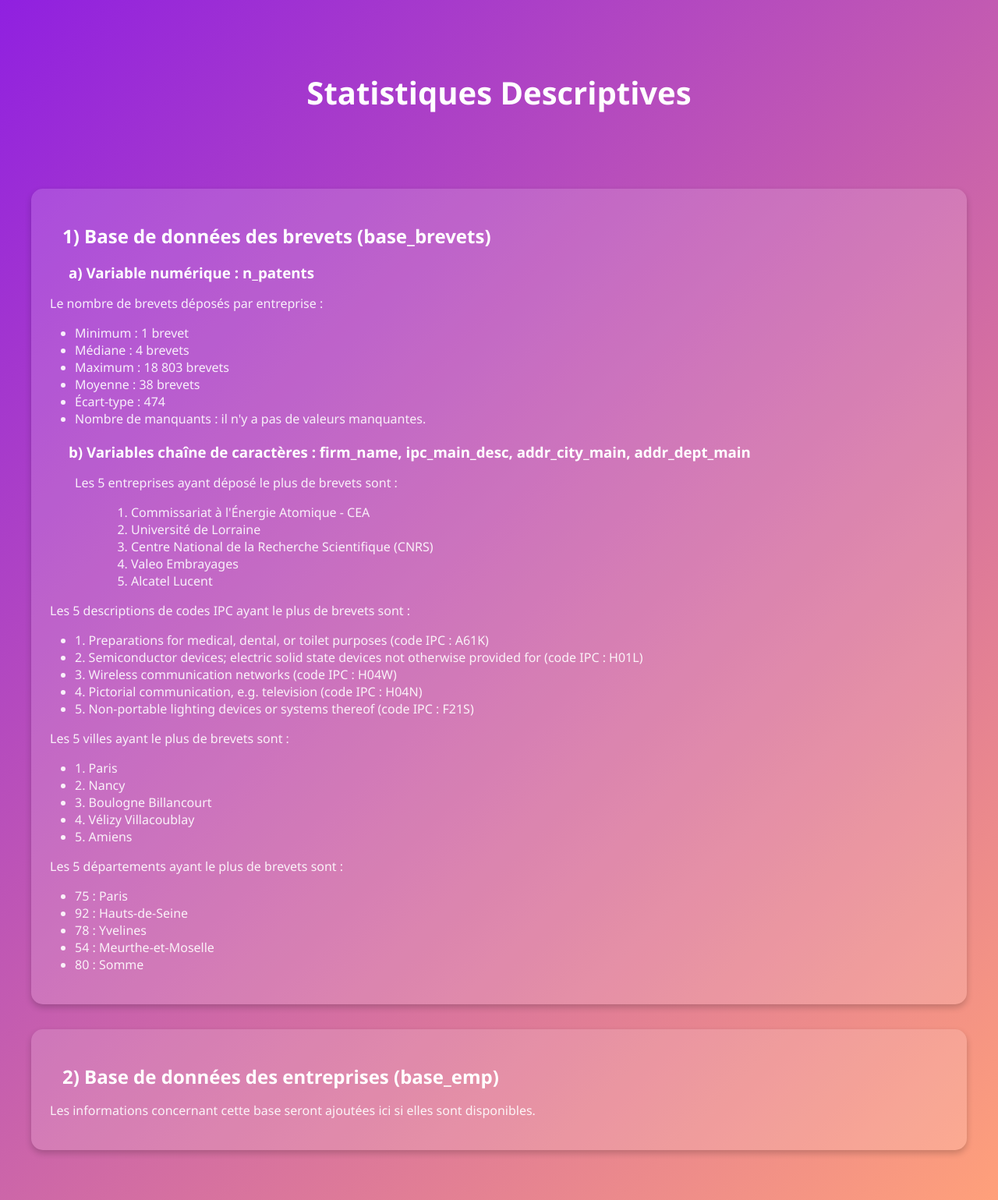
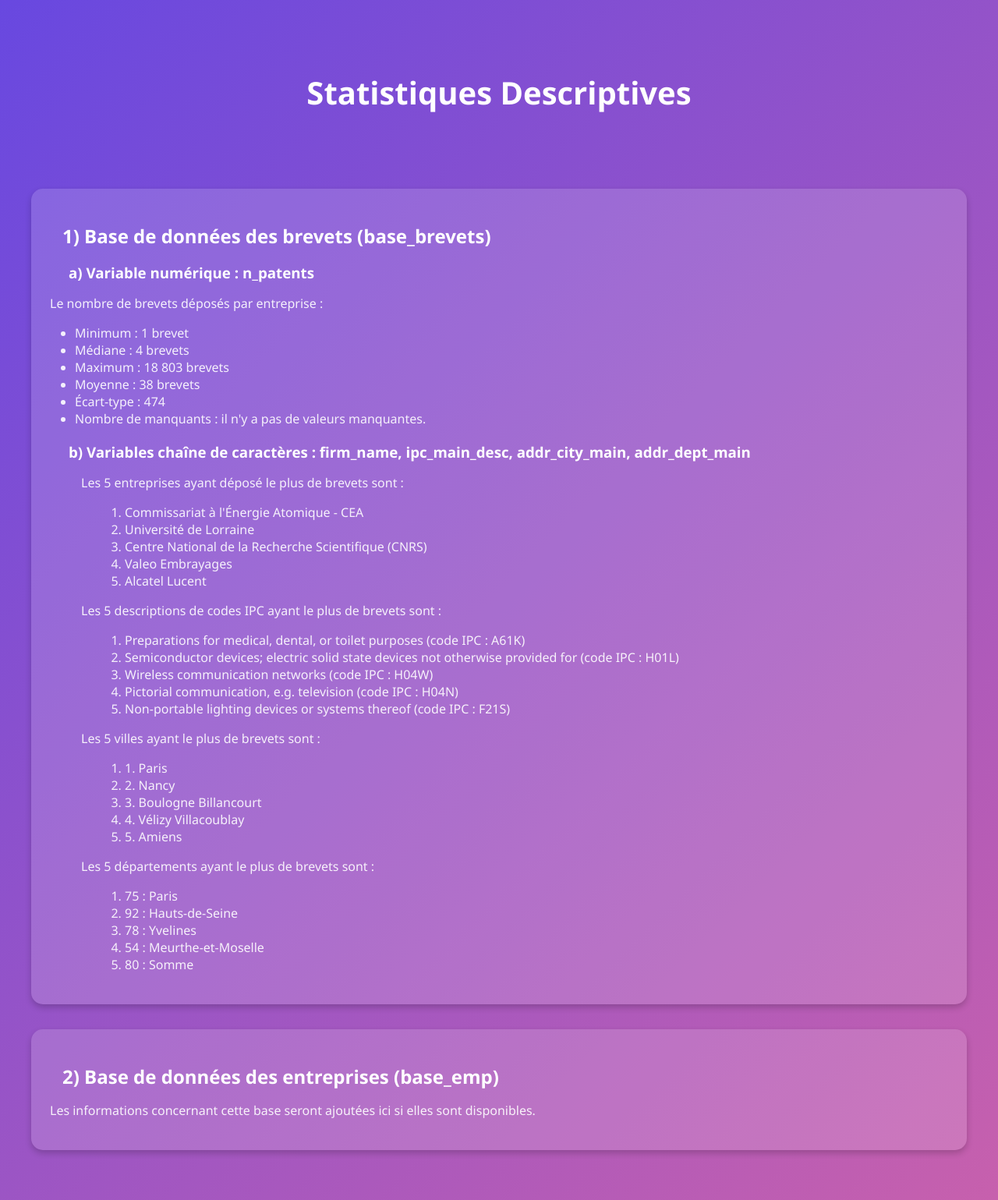
Before and after one commit to SebastienH422/ProjetR.smams, a Jekyll site: the page statistiques.html, which Jekyll copies as it is, in a window 1280 px wide. Shown: the whole page at 78% size. Built offline with Jekyll 4.4.1, drawn with Linux system fonts in a browser that asks for light colours.

Commit message:
Update statistiques.html

```diff
--- a/statistiques.html
+++ b/statistiques.html
@@ -10,7 +10,7 @@
             padding: 0;
             min-height: 100vh;
             font-family: Segoe UI, sans-serif;
-            background: linear-gradient(135deg, #9020E0 0%, #FFA07A 100%);
+            background: linear-gradient(135deg, #6848E0 0%, #C760AD 100%);
             color: white;
         }
 
@@ -107,8 +107,8 @@
                 </ul>
 
                 <h3>b) Variables chaîne de caractères : firm_name, ipc_main_desc, addr_city_main, addr_dept_main</h3>
-                <p style="margin-left: 2rem;">Les 5 entreprises ayant déposé le plus de brevets sont :</p>
-                <ol style="margin-left: 4rem;">
+                <p style="margin-left: 2.5rem;">Les 5 entreprises ayant déposé le plus de brevets sont :</p>
+                <ol style="margin-left: 3.5rem;">
                     <li> Commissariat à l'Énergie Atomique - CEA</li>
                     <li> Université de Lorraine</li>
                     <li> Centre National de la Recherche Scientifique (CNRS)</li>
@@ -116,32 +116,32 @@
                     <li> Alcatel Lucent</li>
                 </ol>
 
-                <p>Les 5 descriptions de codes IPC ayant le plus de brevets sont :</p>
-                <ul>
-                    <li>1. Preparations for medical, dental, or toilet purposes (code IPC : A61K)</li>
-                    <li>2. Semiconductor devices; electric solid state devices not otherwise provided for (code IPC : H01L)</li>
-                    <li>3. Wireless communication networks (code IPC : H04W)</li>
-                    <li>4. Pictorial communication, e.g. television (code IPC : H04N)</li>
-                    <li>5. Non-portable lighting devices or systems thereof (code IPC : F21S)</li>
-                </ul>
+                <p style="margin-left: 2.5rem;">Les 5 descriptions de codes IPC ayant le plus de brevets sont :</p>
+                <ol style ="margin-left: 3.5rem;">
+                    <li> Preparations for medical, dental, or toilet purposes (code IPC : A61K)</li>
+                    <li> Semiconductor devices; electric solid state devices not otherwise provided for (code IPC : H01L)</li>
+                    <li> Wireless communication networks (code IPC : H04W)</li>
+                    <li> Pictorial communication, e.g. television (code IPC : H04N)</li>
+                    <li> Non-portable lighting devices or systems thereof (code IPC : F21S)</li>
+                </ol>
 
-                <p>Les 5 villes ayant le plus de brevets sont :</p>
-                <ul>
+                <p style="margin-left: 2.5rem;">Les 5 villes ayant le plus de brevets sont :</p>
+                <ol style ="margin-left: 3.5rem;">
                     <li>1. Paris</li>
                     <li>2. Nancy</li>
                     <li>3. Boulogne Billancourt</li>
                     <li>4. Vélizy Villacoublay</li>
                     <li>5. Amiens</li>
-                </ul>
+                </ol>
 
-                <p>Les 5 départements ayant le plus de brevets sont :</p>
-                <ul>
+                <p style="margin-left: 2.5rem;">Les 5 départements ayant le plus de brevets sont :</p>
+                <ol style ="margin-left: 3.5rem;">
                     <li>75 : Paris</li>
                     <li>92 : Hauts-de-Seine</li>
                     <li>78 : Yvelines</li>
                     <li>54 : Meurthe-et-Moselle</li>
                     <li>80 : Somme</li>
-                </ul>
+                </ol>
             </div>
 
             <!-- Bloc 2 -->
```
